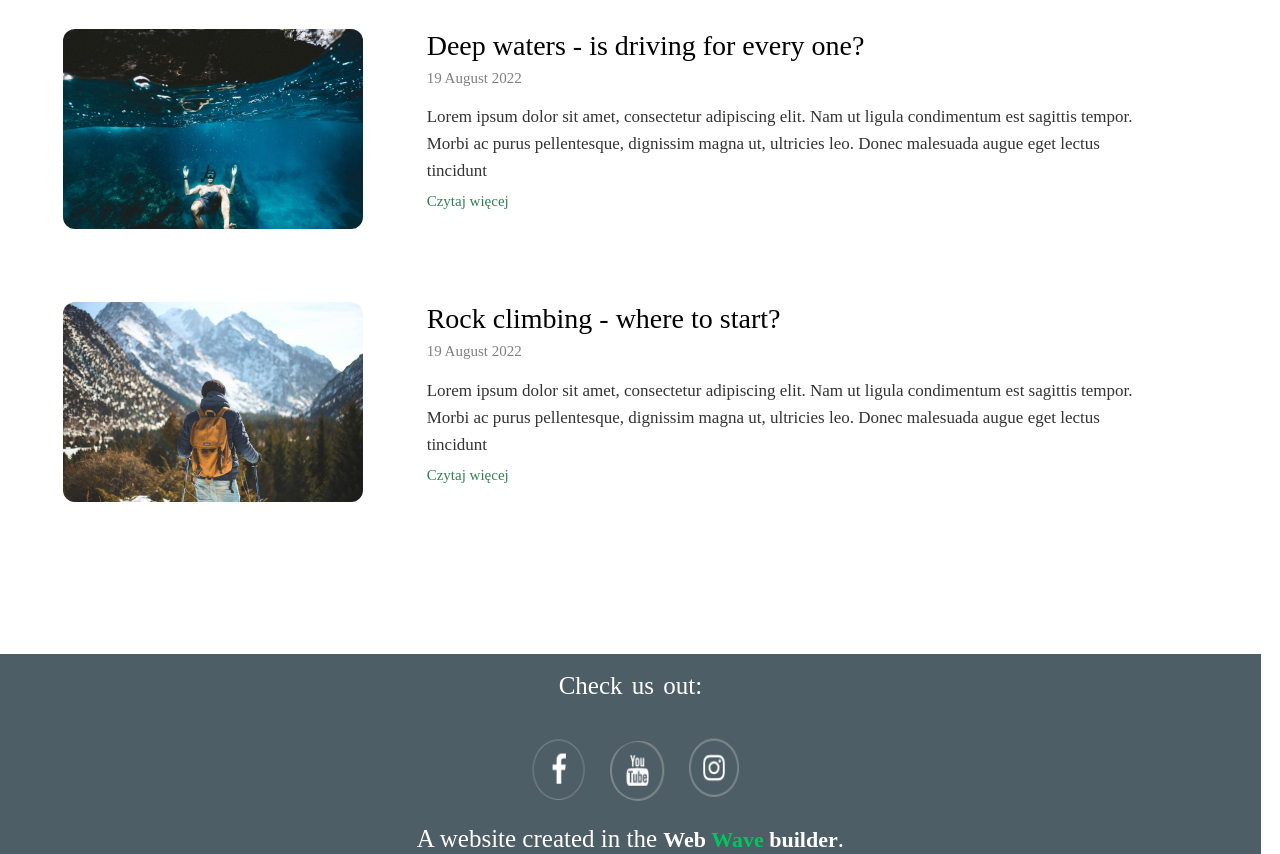
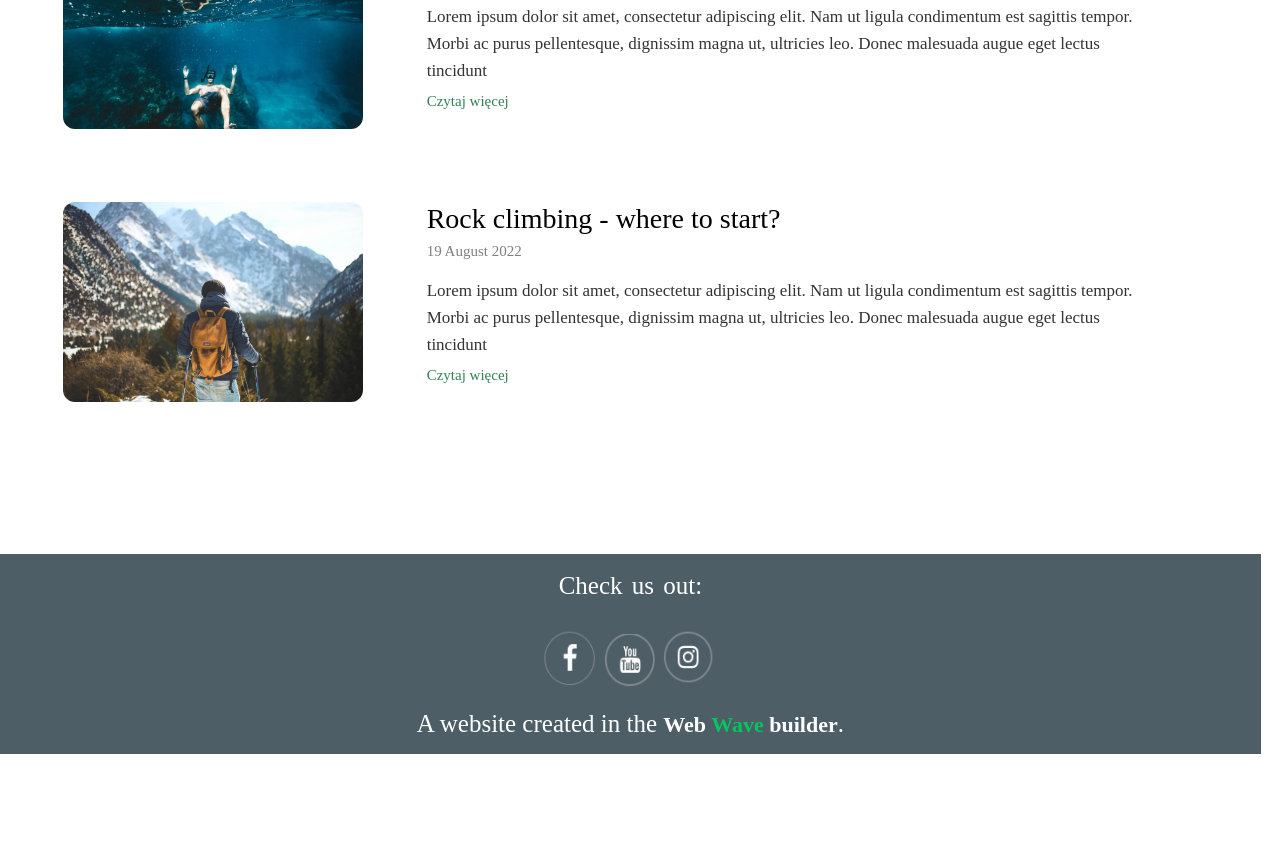
Before and after one commit to dorababuperla/tourism-html-css-project, a website: page blog.html in a window 1280 px wide. Shown: the part 1495-2349 px from the top of the page. After the commit the page ends 2249 px from the top, so only its background shows below. Drawn offline with Linux system fonts and the light colour scheme.

Commit message:
ui changes

```diff
--- a/about.css
+++ b/about.css
@@ -11,6 +11,7 @@
   background-repeat: no-repeat;
   height: 150vh;
   width: 99vw;
+  margin-top: -10px;
 
 
 }
@@ -66,7 +67,7 @@ ul li {
 
 }
 
-.btn-logo:hover{
+.btn-logo:hover {
   background-color: black;
   color: white;
 }
@@ -78,9 +79,10 @@ ul li {
 .about-imp {
   width: 800px;
   height: 1400px;
-  background-color:white;
+  background-color: white;
   margin: 5px auto;
-  margin-top: -800px;
+  margin-top: 160px;
+  border-radius: 20px;
 }
 
 .tittle {
@@ -147,30 +149,35 @@ ul li {
   word-spacing: 5px;
   width: 700px;
 }
-.pic-2{
+
+.pic-2 {
   display: grid;
   grid-template-columns: 6fr 6fr;
   width: 700px;
   margin-top: 20px;
 }
-.para-6{
+
+.para-6 {
   font-size: 17px;
   line-height: 27px;
   margin-left: 50px;
 
 }
- .hb-2{
+
+.hb-2 {
   width: 350px;
   height: 180px;
   margin-top: 20px;
 }
- .para-7{
+
+.para-7 {
   font-size: 17px;
   line-height: 27px;
   margin-left: 50px;
   width: 700px;
   margin-top: 15px;
 }
+
 .ftr {
   height: 200px;
   width: 98.5vw;
@@ -179,6 +186,7 @@ ul li {
   gap: 10%;
   overflow: hidden;
 }
+
 .social-media {
   height: 60px;
   width: 60px;
@@ -186,45 +194,64 @@ ul li {
 
 
 }
-.social-media-1{
+
+.social-media-1 {
   height: 78px;
   width: 60px;
   border-radius: 40px;
 }
-.social-media-2{
+
+.social-media-2 {
   height: 68px;
   width: 62px;
   border-radius: 40px;
 }
 
-.ftm-1{
+.ftm-1 {
   padding: 18px;
   font-size: 25px;
   color: white;
   word-spacing: 3px;
 }
-.ftm-2 img{
-    margin-top: 5px;
-   gap: 20%;
-   margin-left: 15px;
+
+.facebook {
+  height: 60px;
+width: 60px;
+
 }
-.ftm-3{
+.youtube {
+    height: 52px;
+  width: 55px;
+
+
+}
+.insta{
+      height: 68px;
+    width: 58px;
+
+}
+
+.ftm-3 {
   margin-top: 10px;
   font-size: 25px;
   color: white;
   padding: 10px;
 
 }
-.ftm-3-1{
+
+.ftm-3-1 {
   font-weight: bold;
   font-size: 22px;
 }
-.ftm-3-2{
+
+.ftm-3-2 {
   color: white;
 }
-.ftm-3-3{
+
+.ftm-3-3 {
   color: white;
 }
-.ftm-3-4{
+
+.ftm-3-4 {
   color: #00c65e;
 }
--- a/blog.css
+++ b/blog.css
@@ -8,7 +8,7 @@
   background-image: url('public/images/blog_main.webp');
   background-position: center;
   background-repeat: no-repeat;
-  height: 150vh;
+  height: 1100px;
   width: 99vw;
 
 
@@ -81,7 +81,7 @@ ul li {
 
 .landpage-content {
   text-align: center;
-  margin-top: 20%;
+  margin-top: 10%;
 
 }
 
@@ -236,10 +236,21 @@ footer{
     color: white;
     word-spacing: 3px;
 }
-.ftm-2 img{
-    margin-top: 5px;
-   gap: 20%;
-   margin-left: 15px;
+.facebook {
+  height: 60px;
+width: 60px;
+
+}
+.youtube {
+    height: 52px;
+  width: 55px;
+
+
+}
+.insta{
+      height: 68px;
+    width: 58px;
+
 }
 .ftm-3{
     margin-top: 10px;
--- a/blog.html
+++ b/blog.html
@@ -21,14 +21,13 @@
           <li><a href="offers.html" class="tabs">OFFER</a></li>
           <li><a href="gallery.html" class="tabs">GALLERY</a></li>
           <li><a href="blog.html" class="tabs">BLOG</a></li>
-          <li><a href="about" class="tabs">ABOUT US</a></li>
+          <li><a href="about.html" class="tabs">ABOUT US</a></li>
           <li><a href="contact.html" class="tabs">CONTACT</a></li>
           <div><a href="contact.html" class="btn-logo">SIGN IN</a></div>
         </ul>
       </div>
 
-
-    </div>
+ </div>
     <div class="landpage-content">
       <div class="lc-1">
         Travel with us
@@ -113,16 +112,16 @@
                 Check us out:
               </div>
               <div class="ftm-2">
-                <span><a href="https://www.facebook.com/"><img src="public/images/icon-1.png"
-                      class="social-media-2"></a></span>
-                <span><a href="https://www.youtube.com/"><img src="public/images/icon-2.png"
-                      class="social-media"></a></span>
-                <span><a href="https://www.instagram.com/"><img src="public/images/icon-3.png"
-                      class="social-media-1"></a></span>
-              </div>
+                    <a href="https://www.facebook.com/"><img src="public/images/icon-1.png" class="facebook"
+                            alt="Facebook" /></a>
+                    <a href="https://www.youtube.com/"><img src="public/images/icon-2.png" class="youtube"
+                            alt="YouTube" /></a>
+                    <a href="https://www.instagram.com/"><img src="public/images/icon-3.png" class="insta"
+                            alt="Instagram" /></a>
+                </div>
               <div class="ftm-3">
                 A website created in the <span class="ftm-3-1"> <span class="ftm-3-2"><a
-                      href="https://webwave..me/?utm_medium=wwown&utm_source=footer"><span class="ftm-3-3">Web</span>
+                      href="dora.html"><span class="ftm-3-3">Web</span>
                       <span class="ftm-3-4">Wave</span></a></span> builder</span>.
               </div>
 
@@ -133,6 +132,8 @@
         </footer>
 
       </div>
+    </div>
+
 
 </body>
 
--- a/contact.css
+++ b/contact.css
@@ -5,12 +5,14 @@
 }
 
 .main {
-    background-image: url('public/images/about-us_1.webp');
-    background-size: cover;
-    background-repeat: no-repeat;
-    background-position: center;
-    height: 100vh;
-    width: 100vw;
+  background-image: url('public/images/about-us_1.webp');
+  background-size: cover;
+  background-repeat: no-repeat;
+  background-position: center;
+  min-height: 800px;
+  width: 100%;
+  overflow: hidden;
+
 }
 
 .logo {
@@ -81,6 +83,8 @@ ul li {
 .about-2 {
     text-align: center;
     margin-left: 230px;
+    height: 100px;
+
 }
 
 .m-1 {
@@ -112,12 +116,14 @@ ul li {
 }
 
 .frame {
-    display: flex;
-    justify-content: center;
+ margin-top: -200px;
+
 }
 
 iframe {
-   margin-top: -20%;
+
+  margin:-10% 0;
+
 }
 
 .form {
@@ -224,33 +230,27 @@ footer{
 }
 
 
-.social-media {
-    height: 60px;
-    width: 60px;
-    border-radius: 40px;
-
-
-}
-.social-media-1{
-    height: 78px;
-    width: 60px;
-    border-radius: 40px;
-}
-.social-media-2{
-     height: 68px;
-    width: 62px;
-    border-radius: 40px;
-}
 .ftm-1{
     padding: 18px;
     font-size: 25px;
     color: white;
     word-spacing: 3px;
 }
-.ftm-2 img{
-    margin-top: 5px;
-   gap: 20%;
-   margin-left: 15px;
+.facebook {
+  height: 60px;
+width: 60px;
+
+}
+.youtube {
+    height: 52px;
+  width: 55px;
+
+
+}
+.insta{
+      height: 68px;
+    width: 58px;
+
 }
 .ftm-3{
     margin-top: 10px;
--- /dev/null
+++ b/dora.css
@@ -0,0 +1,51 @@
+.dora-img{
+    width: 500px;
+    height: 500px;
+
+    border-radius: 30px;
+   display: flex;
+
+}
+.dora-img:hover{
+    transform: rotate(360deg);
+  transition: transform 60s ease; transition: transform 60s ease;
+
+}
+.btn{
+  color: red;
+  background-color: white;
+  text-decoration: none;
+  font-size: 20px;
+padding: 10px;
+ text-align: center;
+ border-radius: 5px;
+}
+.tab{
+  margin-bottom: 5px;
+  margin-left: 1400px;
+
+
+}
+
+.pic{
+    display: flex;
+    justify-content: center;
+    margin-top:110px;
+}
+body{
+  background-color:rgb(86, 86, 44);
+
+
+}
+
+.name{
+  position: absolute;
+     left: 850px;
+    top: 135px;
+    color: yellow;
+     opacity: 0.5;
+}
+.name:hover{
+ transform: rotate(360deg);
+  transition: transform 20s ease;
+}
--- a/gallery.css
+++ b/gallery.css
@@ -145,13 +145,6 @@ li a {
   padding: 10px;
 }
 
-.ftm-2 img {
-  margin: 10px;
-  width: 60px;
-  height: 60px;
-  border-radius: 50%;
-  font-style: italic;
-}
 
 .ftm-3 {
   font-size: 20px;
@@ -172,3 +165,20 @@ li a {
 a{
     text-decoration: none !important;
 }
+
+.facebook {
+  height: 60px;
+width: 60px;
+
+}
+.youtube {
+    height: 52px;
+  width: 55px;
+
+
+}
+.insta{
+      height: 68px;
+    width: 58px;
+
+}
--- a/index.css
+++ b/index.css
@@ -294,14 +294,23 @@ ul {
   font-size: 25px;
   padding: 10px;
 }
+.facebook {
+  height: 60px;
+width: 60px;
 
-.ftm-2 img {
-  margin: 10px;
-  width: 60px;
-  height: 60px;
-  border-radius: 50%;
-  font-style: italic;
 }
+.youtube {
+    height: 52px;
+  width: 55px;
+
+
+}
+.insta{
+      height: 68px;
+    width: 58px;
+
+}
+
 
 .ftm-3 {
   font-size: 20px;
--- a/offers.css
+++ b/offers.css
@@ -148,25 +148,32 @@ a {
     text-align: center;
     gap: 10%;
     overflow: hidden;
+    margin-left: -8PX;
 }
+.facebook {
+  height: 60px;
+width: 60px;
 
-.social-media-3{
-    height: 70px;
-    width: 60px;
-    border-radius: 40px;
+}
+.youtube {
+    height: 52px;
+  width: 55px;
 
 
 }
-.social-media-1{
-    height: 60px;
-    width: 60px;
-    border-radius: 40px;
+.insta{
+      height: 68px;
+    width: 58px;
+
 }
-.social-media-2{
-     height: 60px;
-    width: 62px;
-    border-radius: 40px;
+
+
+.ftm-3 {
+  font-size: 20px;
+  margin-top: 20px;
+  font-style: italic;
 }
+
 .ftm-1{
     padding: 18px;
     font-size: 25px;
```
Also changed, not shown: about.html (+14 -12 lines), contact.html (+9 -6 lines), dora.html (added, +21 -0 lines), gallery.html (+6 -6 lines), index.html (+5 -5 lines), offers.html (+9 -8 lines), public/images/dora.jpg (added). Lines whose indentation alone changed are shown as unchanged.
